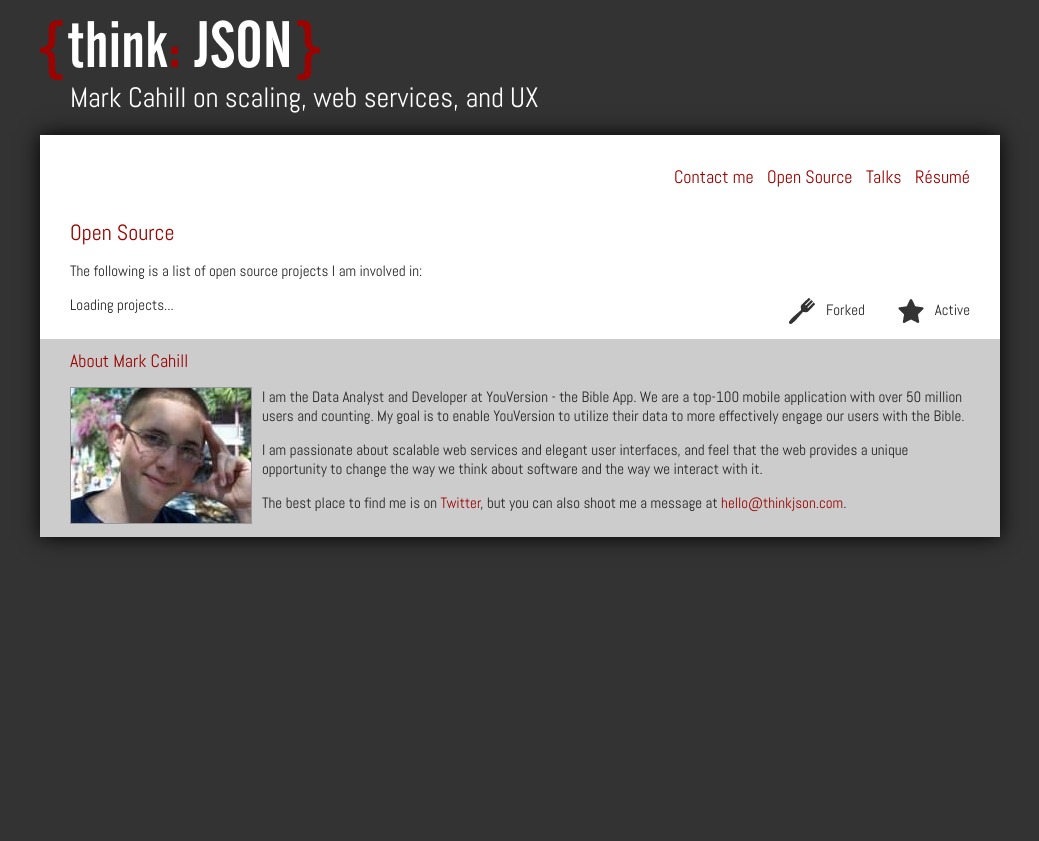
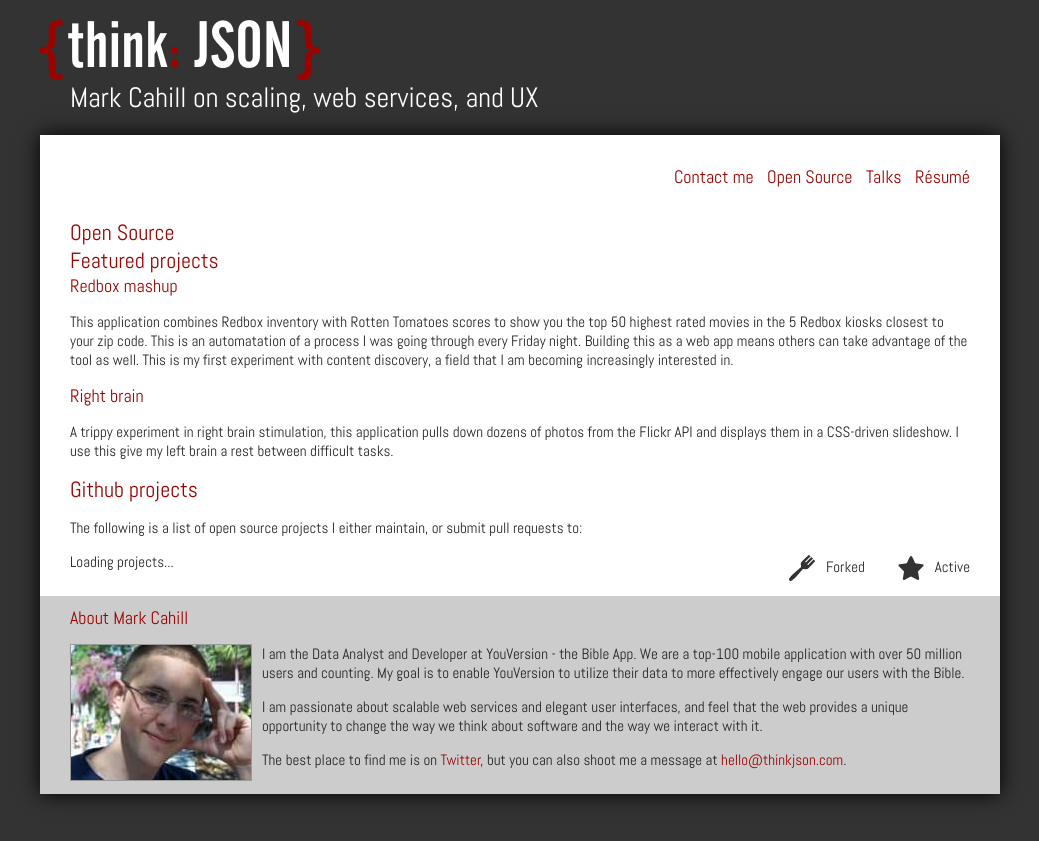
Before and after one commit to thinkjson/thinkjson.github.com, a Jekyll site: the page built from _posts/1900-01-01-open-source.md, in a window 1280 px wide. Shown: the top 841 px of the page, without its empty margins (120-1159 px from the left). Built offline with Jekyll 4.4.1, drawn with Linux system fonts in a browser that asks for light colours; nearby versions of some CDN libraries.

Commit message:
Feature two of my latest projects on the top of my open source page.

```diff
--- a/_posts/1900-01-01-open-source.md
+++ b/_posts/1900-01-01-open-source.md
@@ -4,7 +4,19 @@ uri: open-source
 layout: page
 ---
 
-The following is a list of open source projects I am involved in:
+## Featured projects
+
+### [Redbox mashup](movies.thinkjson.com)
+
+This application combines Redbox inventory with Rotten Tomatoes scores to show you the top 50 highest rated movies in the 5 Redbox kiosks closest to your zip code. This is an automatation of a process I was going through every Friday night. Building this as a web app means others can take advantage of the tool as well. This is my first experiment with content discovery, a field that I am becoming increasingly interested in.
+
+### [Right brain](rightbrain.thinkjson.com)
+
+A trippy experiment in right brain stimulation, this application pulls down dozens of photos from the Flickr API and displays them in a CSS-driven slideshow. I use this give my left brain a rest between difficult tasks.
+
+## Github projects
+
+The following is a list of open source projects I either maintain, or submit pull requests to:
 
 <div class='active project legend'>Active</div>
 <div class='fork project legend'>Forked</div>
```
